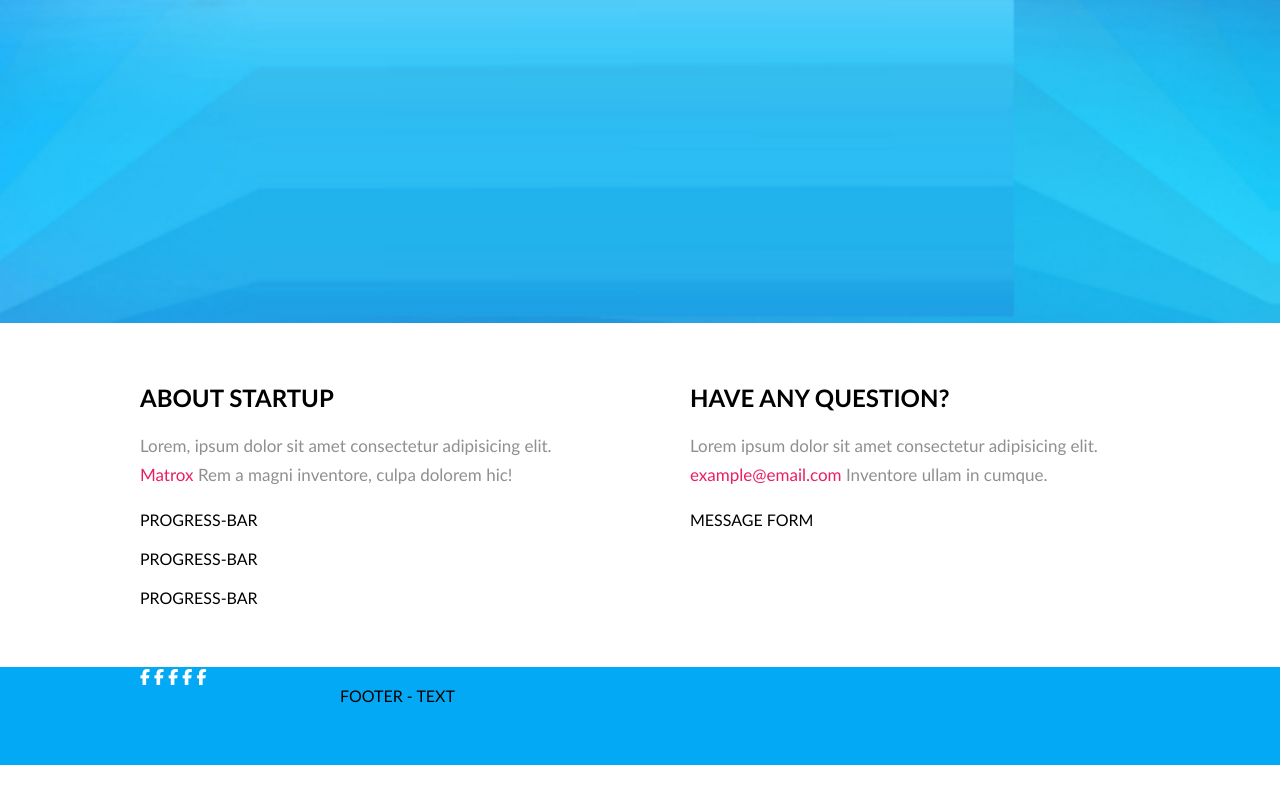
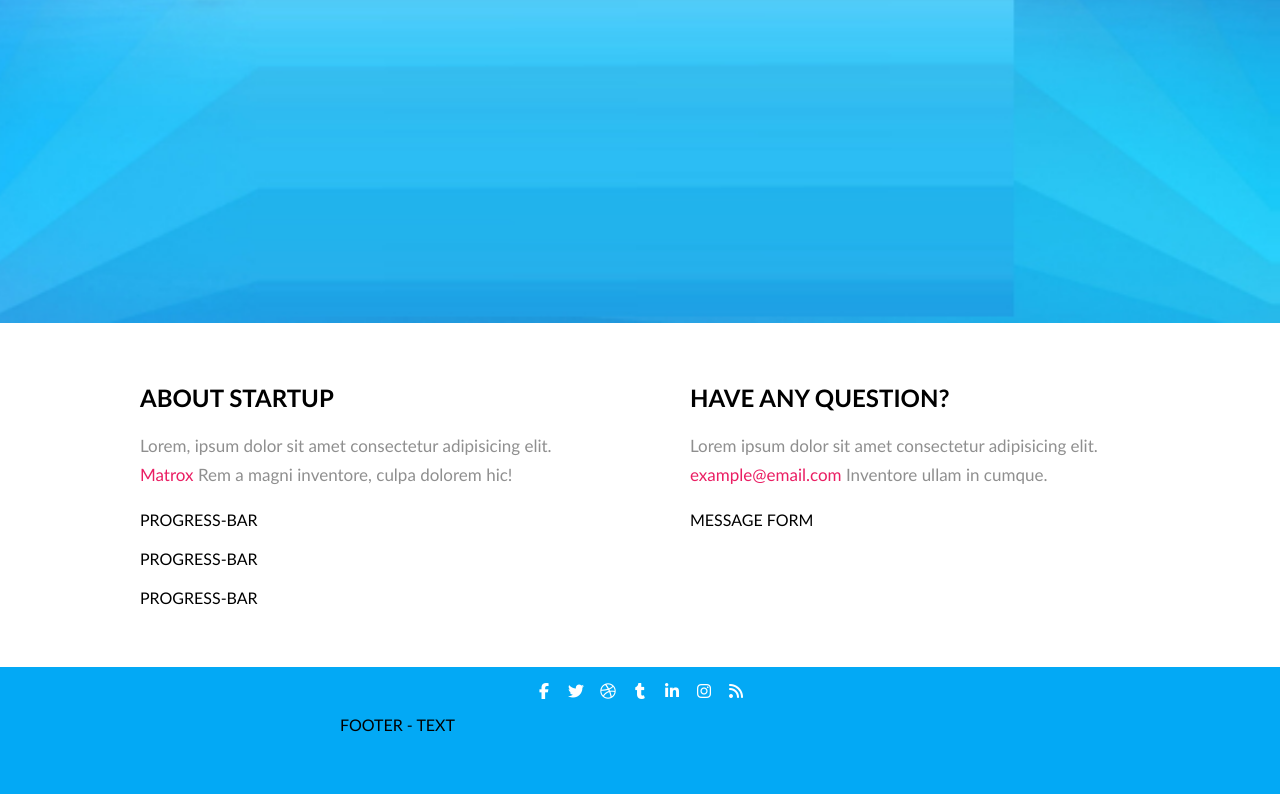
Before and after one commit to Gintaras68/8-coming-soon, a website with bundled scripts: page index.html in a window 1280 px wide. Shown: the part 477-1271 px from the top of the page. Before the commit the page ends 1242 px from the top, so only its background shows below. Built offline with nearby package versions, Linux system fonts and the light colour scheme.

Commit message:
Rendering social links. Add some styles.

```diff
--- a/css/home.css
+++ b/css/home.css
@@ -83,6 +83,33 @@ footer.container {
   padding-top: 0;
 }
 
-footer a {
-  color: var(--color-light);
+footer > .row-big {
+  padding: 12px 0;
+  display: flex;
+  justify-content: center;
+  flex-wrap: wrap;
+  gap: 8px;
 }
+
+.social-link {
+  width: 24px;
+  height: 24px;
+  padding: 4px;
+  display: flex;
+  justify-content: center;
+  align-items: center;
+  color: transparent;
+  border-radius: 50%;
+  transition: background-color 0.3s ease-in-out;
+  i {
+    color: var(--color-light);
+    transition: color 0.3s ease-in-out;
+  }
+}
+
+.social-link:hover {
+  background-color: var(--color-light);
+  i {
+    color: var(--color-primary);
+  }
+}
--- a/index.html
+++ b/index.html
@@ -52,13 +52,7 @@
     </main>
 
     <footer class="container bg-primary">
-      <div class="row-big">
-        <a href="#" target="_blank"><i class="fa-brands fa-facebook-f"></i></a>
-        <a href="#" target="_blank"><i class="fa-brands fa-facebook-f"></i></a>
-        <a href="#" target="_blank"><i class="fa-brands fa-facebook-f"></i></a>
-        <a href="#" target="_blank"><i class="fa-brands fa-facebook-f"></i></a>
-        <a href="#" target="_blank"><i class="fa-brands fa-facebook-f"></i></a>
-      </div>
+      <div id="social-links" class="row-big"></div>
       <div class="row">FOOTER - TEXT</div>
     </footer>
     <script src="./js/home.js" type="module" defer></script>
--- /dev/null
+++ b/js/components/socials/socials.js
@@ -0,0 +1,13 @@
+function socials(selector, data) {
+  const DOM = document.querySelector(selector);
+
+  let content = '';
+  data.forEach(({ href, icon, active }) => {
+    if (active) {
+      content += `<a href=${href} class="social-link" target="_blank"><i class="${icon}"></i></a>`;
+    }
+  });
+  DOM.innerHTML = content;
+}
+
+export { socials };
--- /dev/null
+++ b/js/data/socialsData.js
@@ -0,0 +1,38 @@
+const socialsData = [
+  {
+    href: '#',
+    icon: 'fa-brands fa-facebook-f',
+    active: true,
+  },
+  {
+    href: '#',
+    icon: 'fa-brands fa-twitter',
+    active: true,
+  },
+  {
+    href: '#',
+    icon: 'fa-brands fa-dribbble',
+    active: true,
+  },
+  {
+    href: '#',
+    icon: 'fa-brands fa-tumblr',
+    active: true,
+  },
+  {
+    href: '#',
+    icon: 'fa-brands fa-linkedin-in',
+    active: true,
+  },
+  {
+    href: '#',
+    icon: 'fa-brands fa-instagram',
+    active: true,
+  },
+  {
+    href: '#',
+    icon: 'fa-solid fa-rss',
+    active: true,
+  },
+];
+export { socialsData };
--- a/js/home.js
+++ b/js/home.js
@@ -1,3 +1,6 @@
 import { renderClock } from './components/clock/clock.js';
+import { socials } from './components/socials/socials.js';
+import { socialsData } from './data/socialsData.js';
 
 renderClock('#hero-clock', '03-24 10:00:00');
+socials('#social-links', socialsData);
```
